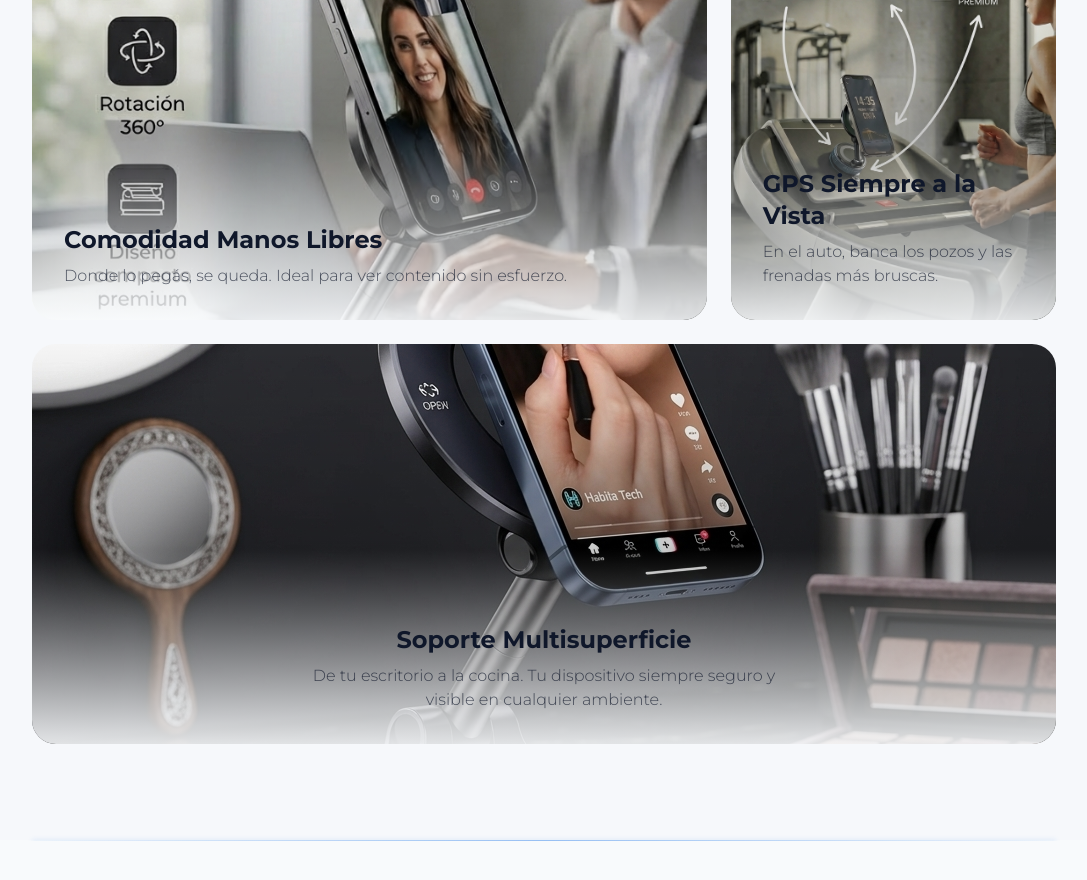
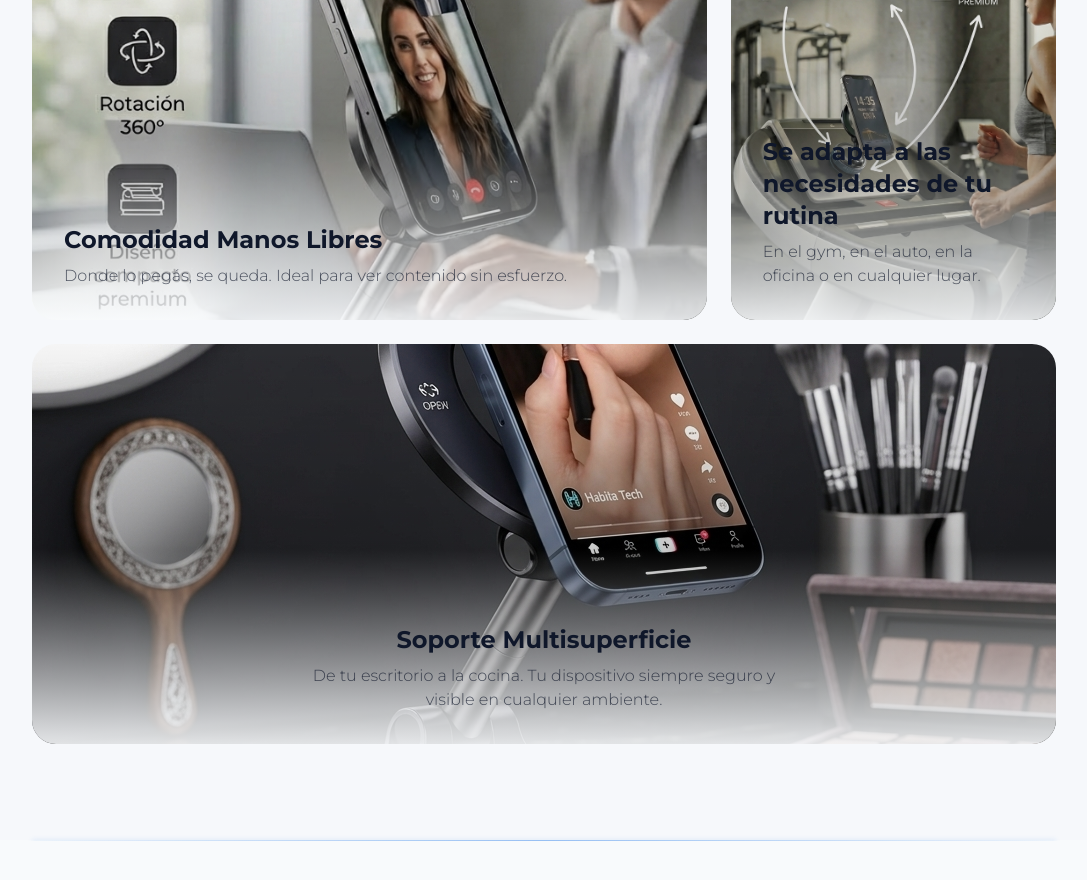
Before and after one commit to torradopablo/gripen, a React (Vite) app: page / in a window 1280 px wide. Shown: the part 2840-3720 px from the top of the page, without its empty margins (96-1183 px from the left). Built offline with nearby package versions, Linux system fonts and the light colour scheme.

Commit message:
Add changes

```diff
--- a/src/App.tsx
+++ b/src/App.tsx
@@ -534,8 +534,8 @@ export default function App() {
             >
               <img src="/img/Premium_phone_holder_202604031854.jpeg" className="w-full h-full object-cover group-hover:scale-105 transition duration-700" alt="Gym" />
               <div className="absolute inset-0 bg-gradient-to-t from-brand-bg/90 via-black/20 to-transparent flex flex-col justify-end p-8">
-                <h3 className="text-2xl font-bold mb-2">GPS Siempre a la Vista</h3>
-                <p className="text-brand-text/70 font-light">En el auto, banca los pozos y las frenadas más bruscas.</p>
+                <h3 className="text-2xl font-bold mb-2">Se adapta a las necesidades de tu rutina</h3>
+                <p className="text-brand-text/70 font-light">En el gym, en el auto, en la oficina o en cualquier lugar.</p>
               </div>
             </motion.div>
 
```
